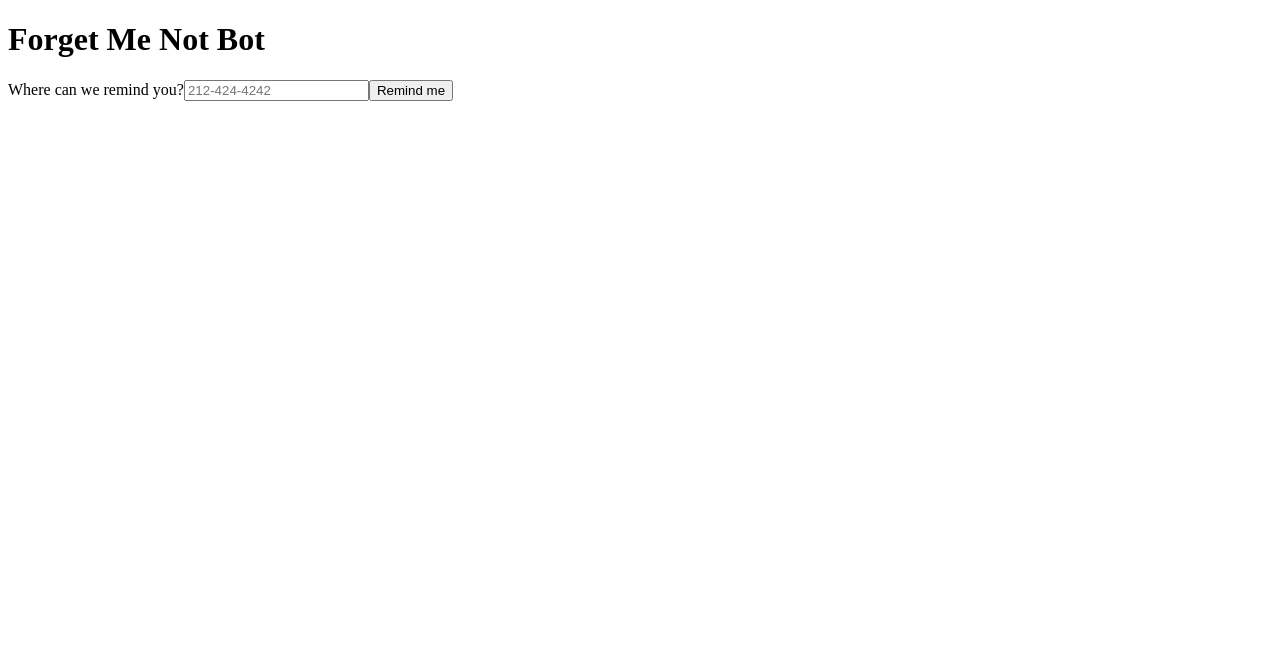
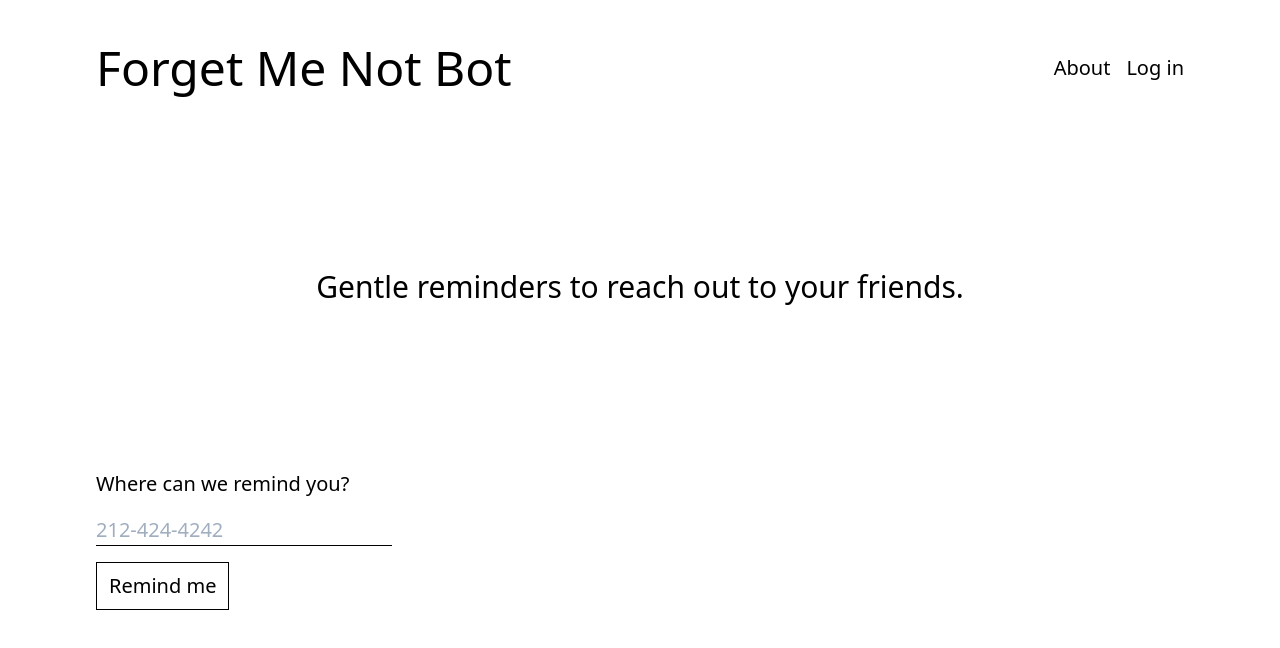
Before and after one commit to dorfman/forget-me-not-bot, a Next.js app: page / in a window 1280 px wide. Shown: the top 648 px of the page. Built offline with nearby package versions, Linux system fonts and the light colour scheme.

Commit message:
Add some styling

```diff
--- /dev/null
+++ b/components/button.js
@@ -0,0 +1,3 @@
+export const Button = ({children, ...otherProps}) => (
+  <button className="block border border-black border-solid px-3 py-2 text-xl" {...otherProps}>{children}</button>
+);
--- /dev/null
+++ b/components/input.js
@@ -0,0 +1,6 @@
+export const Input = (props) => (
+  <input
+    className="block border-b border-black border-solid text-xl mb-4"
+    {...props}
+  />
+);
--- /dev/null
+++ b/components/label.js
@@ -0,0 +1,3 @@
+export const Label = ({children, ...otherProps}) => (
+  <label className="block text-xl mb-4" {...otherProps}>{children}</label>
+);
--- /dev/null
+++ b/css/tailwind.css
@@ -0,0 +1,5 @@
+/* purgecss start ignore */
+@import 'tailwindcss/base';
+/* purgecss end ignore */
+@import "tailwindcss/components";
+@import "tailwindcss/utilities";
--- a/package.json
+++ b/package.json
@@ -24,11 +24,15 @@
     "sequelize-cli": "^5.5.1"
   },
   "dependencies": {
+    "@fullhuman/postcss-purgecss": "^2.1.0",
+    "autoprefixer": "^9.7.5",
     "axios": "^0.19.2",
     "next": "^9.3.2",
+    "postcss-import": "^12.0.1",
     "react": "^16.13.1",
     "react-dom": "^16.13.1",
     "sequelize": "^5.21.5",
-    "sqlite3": "^4.1.1"
+    "sqlite3": "^4.1.1",
+    "tailwindcss": "^1.2.0"
   }
 }
--- /dev/null
+++ b/pages/_app.js
@@ -0,0 +1,9 @@
+import React from 'react';
+
+import '../css/tailwind.css';
+
+const MyApp = ({Component, pageProps}) => (
+  <Component {...pageProps} />
+);
+
+export default MyApp;
--- a/pages/index.js
+++ b/pages/index.js
@@ -1,5 +1,9 @@
 import axios from 'axios';
 import { useState } from 'react';
+
+import { Label } from '../components/label';
+import { Input } from '../components/input';
+import { Button } from '../components/button';
 
 const STEPS = {
   SIGNUP: 0,
@@ -25,8 +29,8 @@ function HomePage() {
             setStep(STEPS.VERIFY);
           }}
         >
-          <label for="phonenumber">Where can we remind you?</label>
-          <input
+          <Label htmlFor="phonenumber">Where can we remind you?</Label>
+          <Input
             placeholder="212-424-4242"
             onChange={(e) => {
               setNumber(e.target.value);
@@ -36,7 +40,7 @@ function HomePage() {
             type="tel"
             name="phonenumber"
           />
-          <button type="submit">Remind me</button>
+          <Button type="submit">Remind me</Button>
         </form>
       );
       break;
@@ -52,8 +56,8 @@ function HomePage() {
             setStep(STEPS.SIGNEDUP);
           }}
         >
-          <label for="code">Code</label>
-          <input
+          <Label for="code">Please type in the 4-digit code we sent you.</Label>
+          <Input
             onChange={(e) => {
               setCode(e.target.value);
             }}
@@ -62,7 +66,7 @@ function HomePage() {
             type="text"
             name="code"
           />
-          <button type="submit">Remind me</button>
+          <Button type="submit">Verify</Button>
         </form>
       );
       break;
@@ -70,9 +74,12 @@ function HomePage() {
     case STEPS.SIGNEDUP: {
       onboarding = (
         <form method="POST" action="/api/friends">
-          <label>Who do you want to remember?</label>
-          <textarea />
-          <button type="submit">Remember</button>
+          <Label>Who do you want to remember?</Label>
+          <textarea
+            placeholder={'Jane Doe\nYefim Vedernikoff'}
+            className="block w-1/2 border border-black mb-4"
+          />
+          <Button type="submit">Remember</Button>
         </form>
       );
       break;
@@ -80,10 +87,21 @@ function HomePage() {
   }
 
   return (
-    <div>
-      <h1>Forget Me Not Bot</h1>
-      {onboarding}
-    </div>
+    <main className="max-w-6xl mx-auto p-8">
+      <header className="flex justify-between items-center">
+        <h1 className="text-5xl">Forget Me Not Bot</h1>
+        <nav>
+          <span className="mr-4 text-xl">About</span>
+          <span className="text-xl">Log in</span>
+        </nav>
+      </header>
+      <section>
+        <h2 className="text-center text-3xl py-40">Gentle reminders to reach out to your friends.</h2>
+      </section>
+      <section>
+        {onboarding}
+      </section>
+    </main>
   );
 }
 
--- /dev/null
+++ b/postcss.config.js
@@ -0,0 +1,15 @@
+const purgecss = [
+  "@fullhuman/postcss-purgecss",
+  {
+    content: ["./components/**/*.js", "./pages/**/*.js"],
+    defaultExtractor: content => content.match(/[\w-/:]+(?<!:)/g) || []
+  }
+];
+module.exports = {
+  plugins: [
+    "postcss-import",
+    "tailwindcss",
+    "autoprefixer",
+    ...(process.env.NODE_ENV === "production" ? [purgecss] : [])
+  ]
+};
--- /dev/null
+++ b/tailwind.config.js
@@ -0,0 +1,7 @@
+module.exports = {
+  theme: {
+    extend: {},
+  },
+  variants: {},
+  plugins: [],
+}
```
Also changed, not shown: 1 other file (tests, documents, lock files or other folders).
